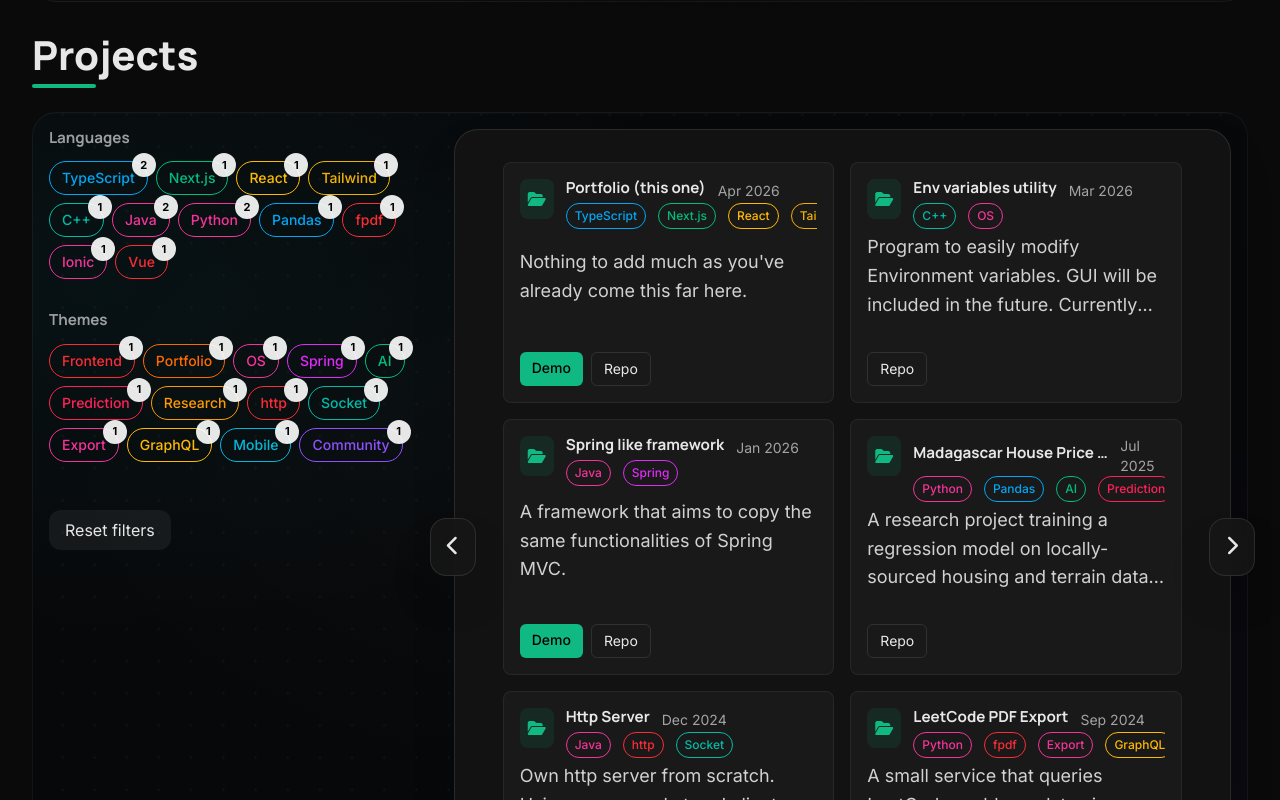
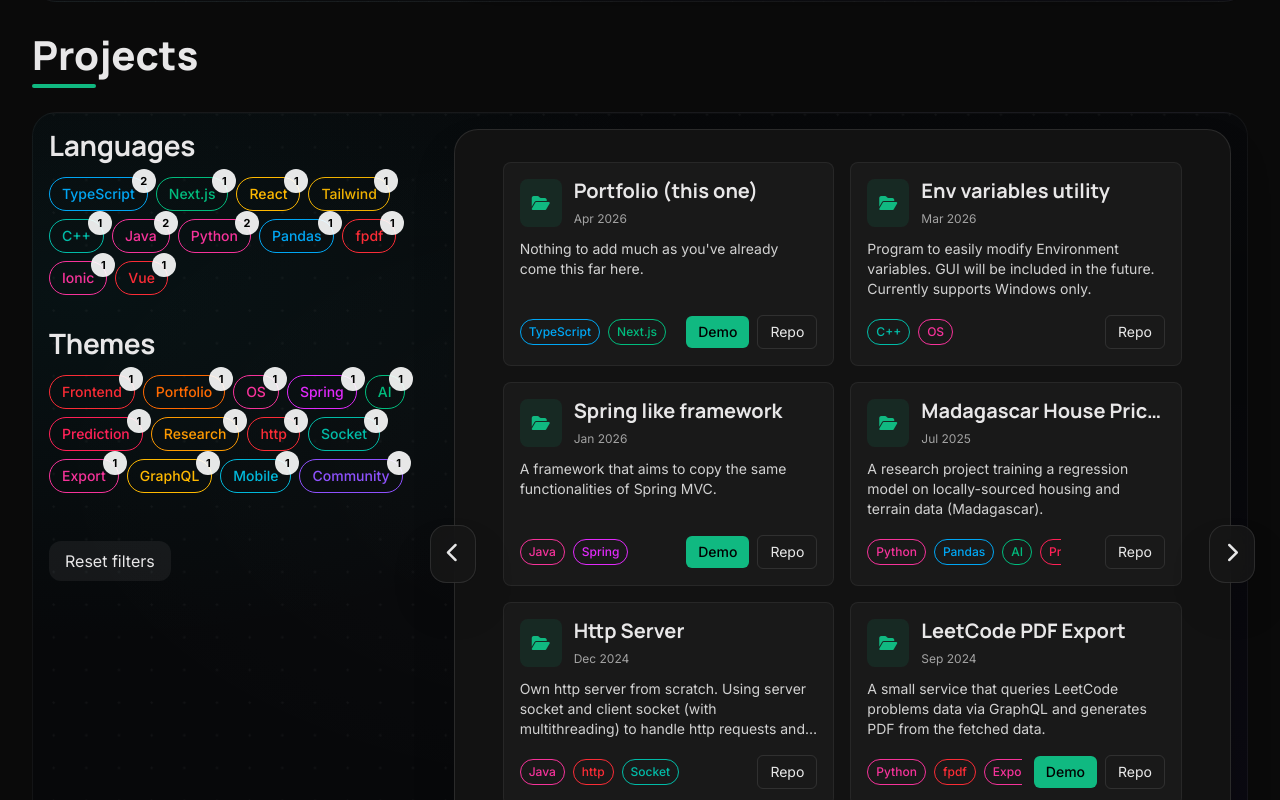
Before and after one commit to gigasandwich/giga-portfolio, a Next.js app: page / in a window 1280 px wide. Shown: the part 1880-2680 px from the top of the page. Built offline with nearby package versions, Linux system fonts and the light colour scheme.

Commit message:
Apply typo fix and fix card layout in project

```diff
--- a/src/components/BackgroundlessButton.tsx
+++ b/src/components/BackgroundlessButton.tsx
@@ -7,7 +7,7 @@ export type ButtonProps = {
     active?: boolean;
     size?: "sm" | "md";
     className?: string;
-    onClick?: () => void;
+    onClick?: (() => void) | ((e: React.MouseEvent<HTMLButtonElement>) => void);
 };
 
 const BackgroundlessButton = ({ children, content, color, active = false, size = "md", className = "", onClick }: ButtonProps) => {
--- a/src/sections/Projects.tsx
+++ b/src/sections/Projects.tsx
@@ -166,8 +166,9 @@ export default function Projects() {
             <div className="grid grid-cols-1 lg:grid-cols-3 gap-8 items-start p-4">
                 <aside className="col-span-1 flex flex-col gap-6">
                     <div>
-                        <h4 className="text-sm text-white/60 mb-2">Languages</h4>
-                        <div className="flex flex-wrap gap-2 max-w-full overflow-x-auto py-2">
+                        <h2 className="text-white mb-2">Languages</h2>
+                        {/* This layout will visually break later, God help me */}
+                        <div className="flex flex-wrap gap-2 max-w-full py-2">
                             {languages.map((lang, i) => (
                                 <div key={i} className="relative">
                                     <BackgroundlessButton
@@ -188,8 +189,8 @@ export default function Projects() {
                     </div>
 
                     <div>
-                        <h4 className="text-sm text-white/60 mb-2">Themes</h4>
-                        <div className="flex flex-wrap gap-2 max-w-full overflow-x-auto py-2">
+                        <h2 className="text-white mb-2">Themes</h2>
+                        <div className="flex flex-wrap gap-2 max-w-full py-2">
                             {themes.map((t, i) => (
                                 <div key={i} className="relative">
                                     <BackgroundlessButton
@@ -217,38 +218,41 @@ export default function Projects() {
                 <div className="col-span-1 lg:col-span-2">
                     <CardContainer
                         id={`${languageFilter || "all"}-${themeFilter || "all"}-${pageIndex}`} onPrev={prev} onNext={next}
-                        className="min-h-[600px] max-h-[600px] lg:min-h-[720px] lg:max-h-[920px]"
+                        className="min-h-[600px] max-h-[600px] lg:min-h-[850px] lg:max-h-[850px]"
                     >
                         <div className="max-w-4xl mx-auto w-full">
                             <div className="grid grid-cols-1 sm:grid-cols-2 lg:grid-cols-2 gap-4 px-4">
                                 {currentPage.map((proj, idx) => (
-                                    <article key={proj.title + idx} onClick={() => setSelected(proj)}
-                                        className="giga-sub-card cursor-pointer p-4 h-full flex flex-col justify-between"
+                                    <article
+                                        key={proj.title + idx}
+                                        onClick={() => setSelected(proj)}
+                                        className="giga-sub-card cursor-pointer p-4 h-full flex flex-col"
                                     >
-                                        <div className="flex items-start gap-3">
-                                            <div className="p-2 bg-primary/10 rounded-lg text-primary flex-none">
+                                        <header className="flex items-start gap-3">
+                                            <div className="p-3 bg-primary/10 rounded-lg text-primary flex-none shrink-0">
                                                 <i className="fa-solid fa-folder-open" />
                                             </div>
                                             <div className="flex-1 min-w-0">
-                                                <div className="flex items-center gap-3">
-                                                    <h4 className="text-lg font-semibold text-white truncate">{proj.title}</h4>
+                                                <h3 className="font-semibold text-white truncate text-lg">{proj.title}</h3>
                                                 {proj.date && (
-                                                        <time className="text-sm text-white/60" dateTime={proj.date.toISOString()}>
+                                                    <time className="block text-xs text-white/60 mt-1" dateTime={proj.date.toISOString()}>
                                                         {proj.date.toLocaleDateString(undefined, { year: 'numeric', month: 'short' })}
                                                     </time>
                                                 )}
                                             </div>
-                                                <div className="flex items-center justify-start gap-3
-                          max-w-full overflow-x-auto whitespace-nowrap mid-scrollbar
-                          pb-1
-                          ">
-                                                    {
-                                                        proj.languages.map(language => (
+                                        </header>
+
+                                        <div className="mt-3 text-sm text-white/80 line-clamp-3 flex-1">{proj.description}</div>
+
+                                        <div className="mt-4 flex items-center justify-between gap-3">
+                                            <div className="flex items-center gap-2 max-w-[65%] overflow-x-auto whitespace-nowrap mid-scrollbar">
+                                                {proj.languages.map(language => (
                                                     <BackgroundlessButton
                                                         key={language + "-tag"}
                                                         size="sm"
                                                         active={languageFilter.includes(language)}
-                                                                onClick={() => {
+                                                        onClick={(e) => {
+                                                            e.stopPropagation();
                                                             setLanguageFilter((s) =>
                                                                 s.includes(language) ? s.filter((x) => x !== language) : [...s, language]
                                                             );
@@ -257,16 +261,15 @@ export default function Projects() {
                                                     >
                                                         {language}
                                                     </BackgroundlessButton>
-                                                        ))
-                                                    }
+                                                ))}
 
-                                                    {
-                                                        proj.themes.map(theme => (
+                                                {proj.themes.map(theme => (
                                                     <BackgroundlessButton
                                                         key={theme + "-tag"}
                                                         size="sm"
                                                         active={themeFilter.includes(theme)}
-                                                                onClick={() => {
+                                                        onClick={(e) => {
+                                                            e.stopPropagation();
                                                             setThemeFilter((s) =>
                                                                 s.includes(theme) ? s.filter((x) => x !== theme) : [...s, theme]
                                                             );
@@ -275,19 +278,17 @@ export default function Projects() {
                                                     >
                                                         {theme}
                                                     </BackgroundlessButton>
-                                                        ))
-                                                    }
+                                                ))}
                                             </div>
-                                            </div>
-                                        </div>
-                                        <p className="mt-3 text-sm text-white/80 line-clamp-3">{proj.description}</p>
-                                        <div className="flex gap-2 self-start mt-4">
+
+                                            <div className="flex items-center gap-2">
                                                 {proj.demo && (
-                                                <a href={proj.demo} target="_blank" rel="noreferrer" className="px-3 py-1.5 rounded-md bg-primary text-black text-sm font-medium">Demo</a>
+                                                    <a onClick={(e) => e.stopPropagation()} href={proj.demo} target="_blank" rel="noreferrer" className="px-3 py-1.5 rounded-md bg-primary text-black text-sm font-medium">Demo</a>
                                                 )}
                                                 {proj.repo && (
-                                                <a href={proj.repo} target="_blank" rel="noreferrer" className="px-3 py-1.5 rounded-md border border-white/10 text-white/90 text-sm">Repo</a>
+                                                    <a onClick={(e) => e.stopPropagation()} href={proj.repo} target="_blank" rel="noreferrer" className="px-3 py-1.5 rounded-md border border-white/10 text-white/90 text-sm">Repo</a>
                                                 )}
+                                            </div>
                                         </div>
                                     </article>
                                 ))}
```
Lines whose indentation alone changed are shown as unchanged.
